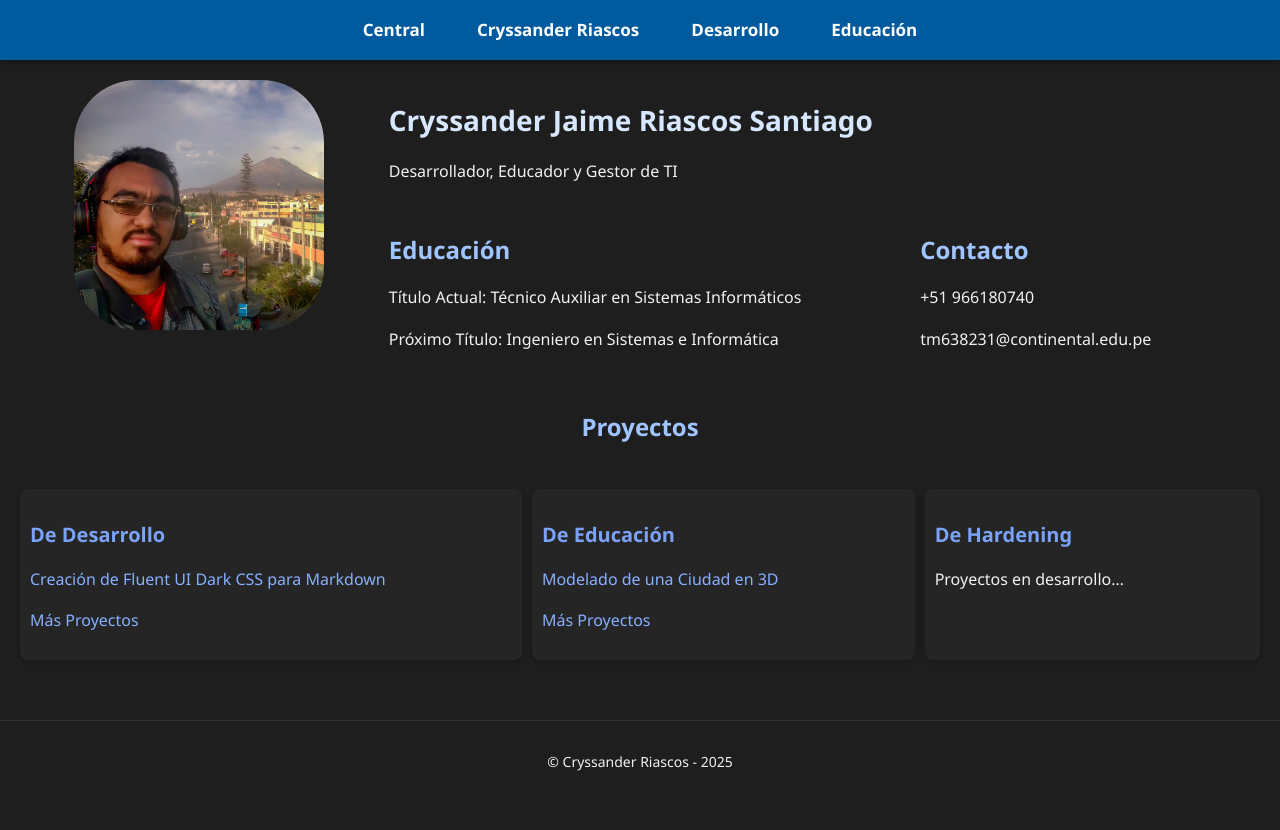
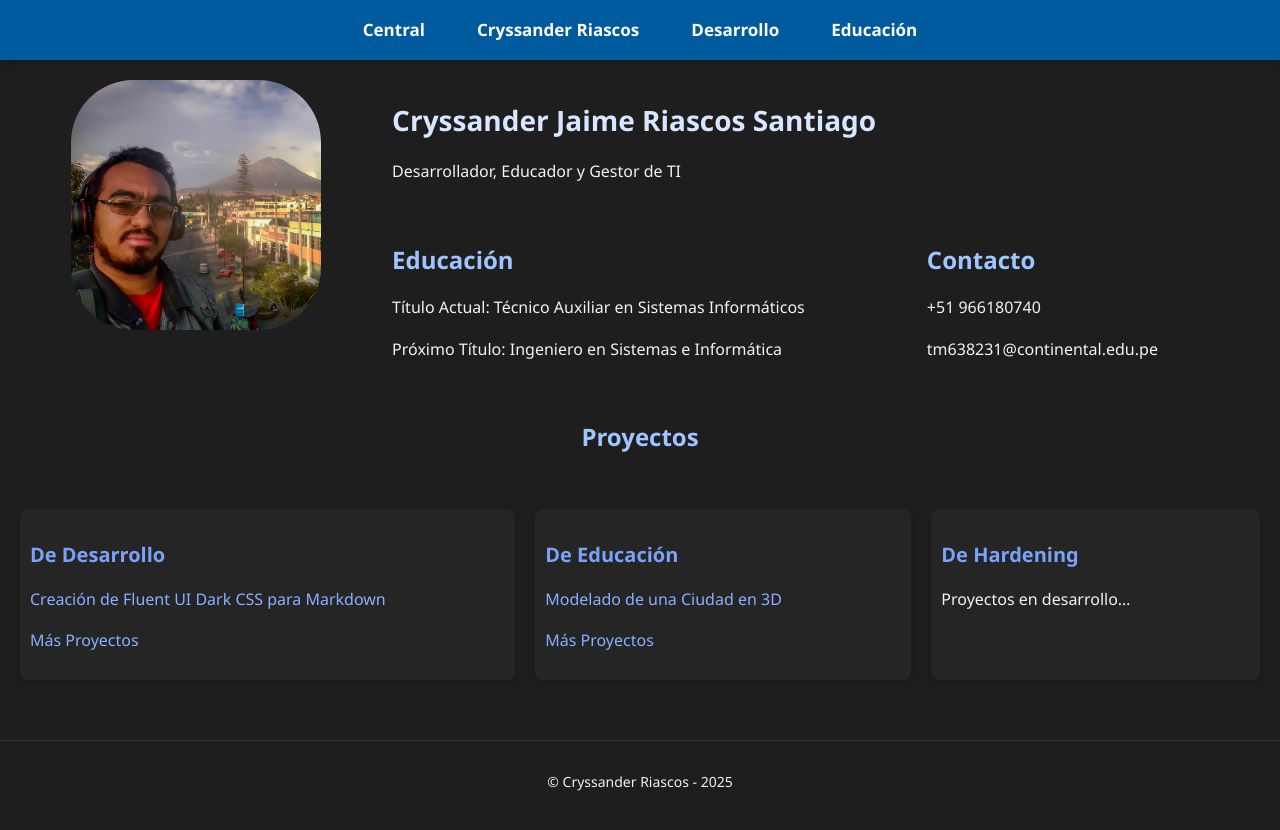
Before and after one commit to rlaricorcontinental/grupo8nrc23730, a Jekyll site: the page built from TM638231/index.md, in a window 1280 px wide. Shown: the top 830 px of the page. Built offline with Jekyll 4.4.1, drawn with Linux system fonts in a browser that asks for light colours.

Commit message:
Update tm638231-index.html

```diff
--- a/_layouts/tm638231-index.html
+++ b/_layouts/tm638231-index.html
@@ -6,10 +6,17 @@
     <title>{{ page.title }}</title>
     <link rel="stylesheet" href="/grupo8nrc23730/assets/css/fluentui-dark.css">
     <style>
-        .grid-container3 {
+        .grid-container-3-auto {
             display: grid;
             grid-template-columns: repeat(3, auto);
-            gap: 10px;
+            gap: 20px;
+            margin: 20px;
+            align-items: stretch;
+        }
+        .grid-container-3-fijo {
+            display: grid;
+            grid-template-columns: repeat(3, 1fr);
+            gap: 20px;
             margin: 20px;
             align-items: stretch;
         }
@@ -31,7 +38,7 @@
 </head>
 <body>
     {% include tm638231-header.html %}
-    <div class="grid-container3">
+    <div class="grid-container-3-auto">
         <div style="grid-row: span 2; place-items: center;">
             <img src="/grupo8nrc23730/TM638231/perfil.jpg" alt="Foto de perfil" class="profile-pic">
             <p>{{ page.presentacion }}</p>
@@ -51,7 +58,7 @@
             <p>{{ page.correoe }}</p>
         </div>
     </div>
-    <div class="grid-container3">
+    <div class="grid-container-3-auto">
         <div style="grid-column: span 3; place-items: center;">
             <h2>Proyectos</h2>
         </div>
```
